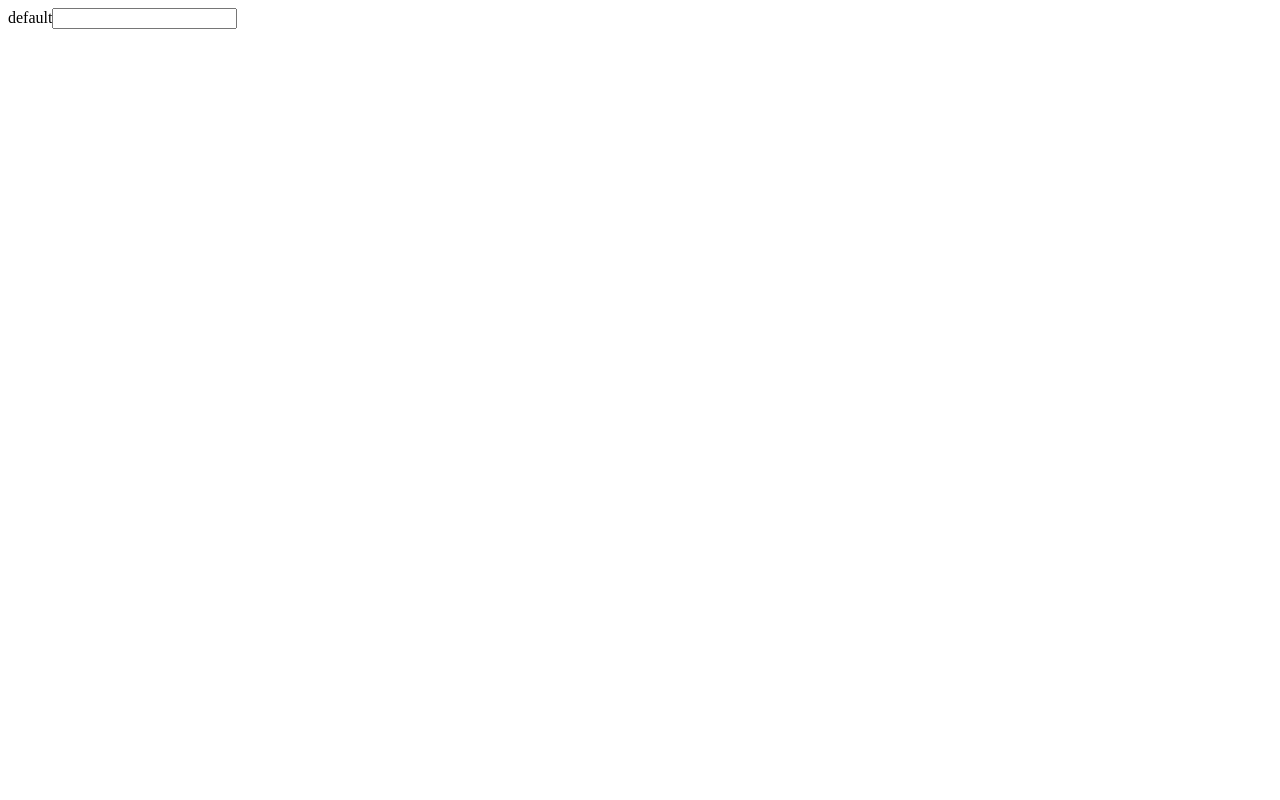
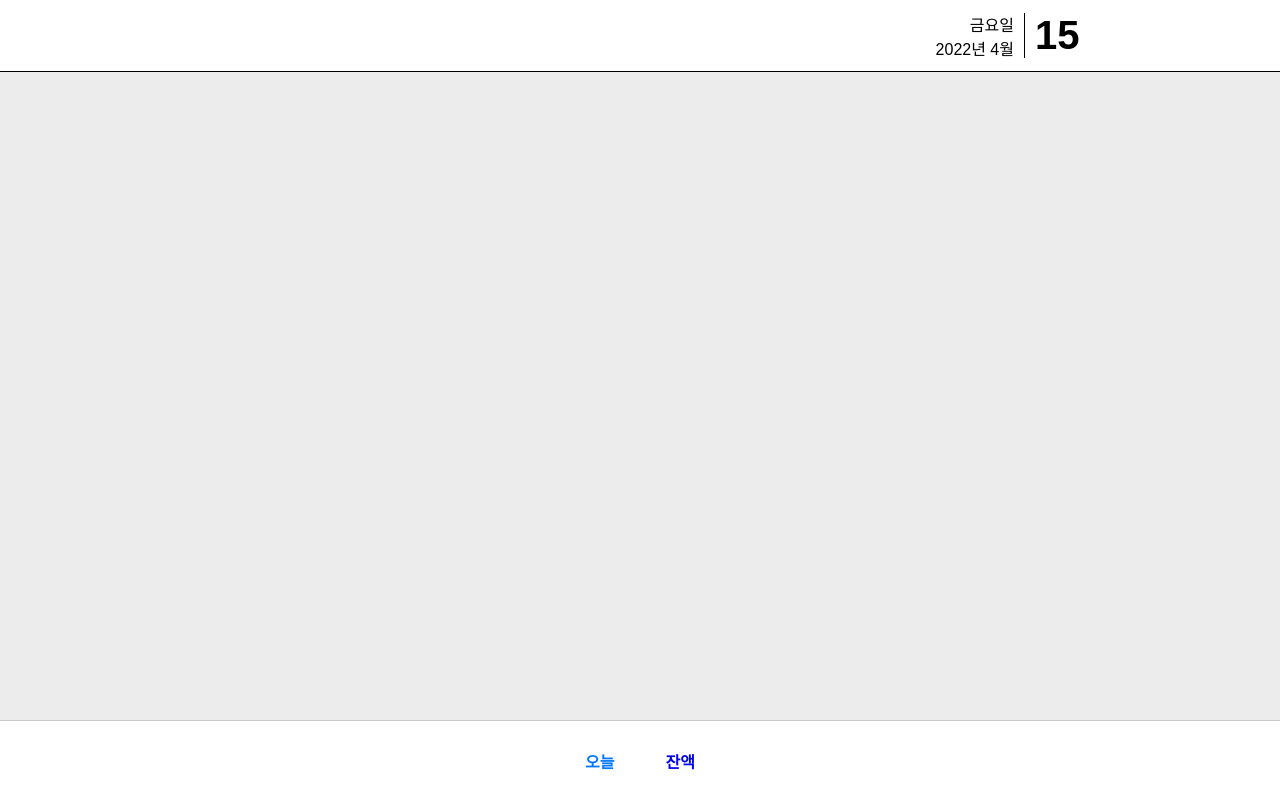
Before and after one commit to inhyeok-kim/acobook, a React (Create React App) app: page /today in a window 1280 px wide. Built offline with nearby package versions, Linux system fonts and the light colour scheme.

Commit message:
1. 푸터 메뉴바 추가 2. 투데이 조금

```diff
--- a/public/index.html
+++ b/public/index.html
@@ -4,6 +4,8 @@
     <meta charset="utf-8" />
     <link rel="icon" href="%PUBLIC_URL%/favicon.ico" />
     <meta name="viewport" content="width=device-width, initial-scale=1" />
+    <meta name="mobile-web-app-capable" content="yes">
+    <meta name="apple-mobile-web-app-capable" content="yes">
     <meta name="theme-color" content="#000000" />
     <meta
       name="description"
--- a/src/App.js
+++ b/src/App.js
@@ -1,15 +1,33 @@
-import logo from './logo.svg';
 import {BrowserRouter, Route, Routes} from 'react-router-dom';
 import Home from 'views/Home.js';
+import Today from 'views/Today';
+import MenuBar from 'components/MenuBar';
+
+//style
+import style from 'css/module/App.module.css';
+//style
+
 
 function App() {
+
   return (
-    <BrowserRouter>
-      <Routes>
-        <Route path="/today" element={<Home/>} />
-        <Route path="/" element={<Home/>} />
-      </Routes>
-    </BrowserRouter>
+    <div id="app" className={style.app}>
+      <BrowserRouter>
+
+        <section className={style.main}>
+            <Routes>
+              <Route path="/today" element={<Today/>} />
+              <Route path="/" element={<Home/>} />
+            </Routes>
+        </section>
+
+        <footer>
+          <MenuBar />
+        </footer>
+
+
+      </BrowserRouter>
+    </div>
   );
 }
 
--- /dev/null
+++ b/src/components/MenuBar.js
@@ -0,0 +1,23 @@
+import { NavLink } from 'react-router-dom';
+// style
+import style from 'css/module/MenuBar.module.css';
+// style
+
+function MenuBar(){
+
+    return (
+        <div className={ style.menu_bar}>
+            <ul>
+                <li>
+                    <NavLink className={({ isActive })=> isActive ? style.active : '' } to="/today">오늘</NavLink>
+                </li>
+                <li>
+                    <NavLink to="/balance">잔액</NavLink>
+                </li>
+            </ul>
+        </div>
+    )
+};
+
+
+export default MenuBar;
--- /dev/null
+++ b/src/css/module/App.module.css
@@ -0,0 +1,17 @@
+.app{
+    width: 100%;
+    height: 100%;
+    overflow-y : scroll;
+}
+
+.main {
+    width: 100%;
+    height: 90%;
+    background-color: rgb(236, 236, 236);
+}
+
+footer{
+    width: 100%;
+    height: 10%;
+    border-top: 1px solid rgb(204, 204, 204);
+}
--- /dev/null
+++ b/src/css/module/MenuBar.module.css
@@ -0,0 +1,25 @@
+.menu_bar{
+    width: 100%;
+    height : 100%;
+}
+
+.menu_bar ul{
+    display: flex;
+    height: 100%;
+    margin: 0px;
+    justify-content: center;
+}
+.menu_bar li{
+    text-align: center;
+    margin: 0px 2%;
+    display: flex;
+    align-items: center;
+}
+li {
+    color :rgb(163, 163, 163);
+    font-weight: bold;
+}
+a.active{
+    color : rgb(0, 119, 255);
+    font-weight: bold;
+}
--- /dev/null
+++ b/src/css/module/Today.module.css
@@ -0,0 +1,32 @@
+.today {
+    width:100%;
+    height:100%;
+}
+.header {
+    width:100%;
+    height:10%;
+    border-bottom:1px solid black;
+    display:flex;
+    background-color: white;
+}
+.header .left{
+    width:80%;
+    display:flex;
+    flex-direction: column;
+    align-items: flex-end;
+    justify-content: center;
+}
+.header .left span {
+    padding-right: 10px;
+}
+.header .right{
+    width:20%;
+    display: flex;
+    align-items: center;
+}
+.header .right h1{
+    border-left: 1px solid black;
+    margin: 0px;
+    font-size: 2.5rem;
+    padding-left : 10px
+}
--- /dev/null
+++ b/src/index.css
@@ -0,0 +1,30 @@
+html, body{
+    margin: 0px;
+    width: 100%;
+    height: 100%;
+}
+
+#root{
+    width: 100%;
+    height: 100%;
+}
+
+*{
+    box-sizing: border-box;
+    font-family: Arial, Helvetica, sans-serif;
+}
+
+ul{
+    padding: 0px;
+}
+li {
+    list-style: none;
+}
+
+a{
+    text-decoration: none;
+}
+
+a:visited {
+    color: unset;
+}
--- a/src/index.js
+++ b/src/index.js
@@ -1,3 +1,5 @@
+import 'index.css';
+
 import React from 'react';
 import ReactDOM from 'react-dom/client';
 import App from './App';
--- a/src/redux/reducers/UserInfo.js
+++ b/src/redux/reducers/UserInfo.js
@@ -1,3 +1,5 @@
+const SET_NAME = 'UserInfo/SET_NAME';
+
 function UserInfo(currState, action ){
     if(currState === undefined){
         return {
@@ -12,7 +14,6 @@ function UserInfo(currState, action ){
 }
 export default UserInfo;
 
-const SET_NAME = 'UserInfo/SET_NAME';
 export const UserInfoDispatch = {
     setName : function(name){
         return {type : SET_NAME, value : name};
--- a/src/views/Today.js
+++ b/src/views/Today.js
@@ -1,7 +1,20 @@
+import style from 'css/module/Today.module.css';
+
 function Today(){
     return (
-        <div>
-            Today
+        <div className={style.today} >
+            <header className={style.header} >
+                <div className={style.left} >
+                    <span>금요일</span>
+                    <span>2022년 4월</span>
+                </div>
+                <div className={style.right} >
+                    <h1>15</h1>
+                </div>
+            </header>
+            <section className={style.body}>
+
+            </section>
         </div>
     )
 }
```
